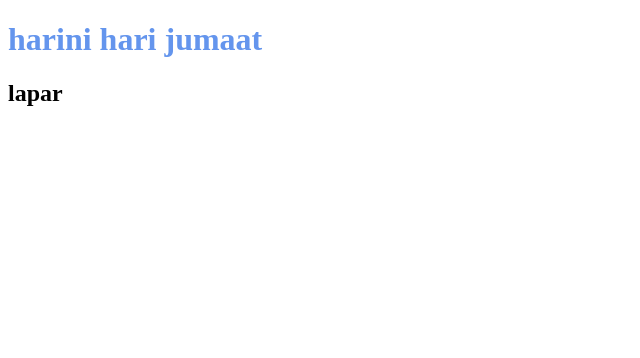
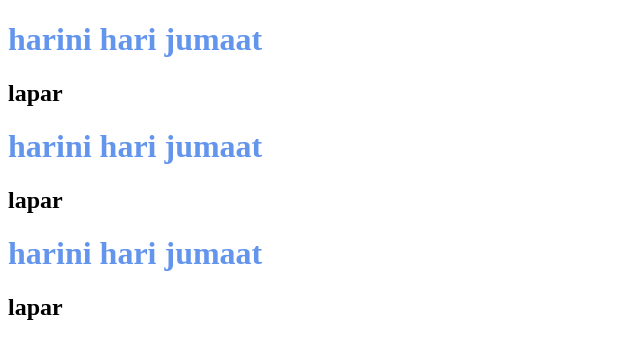
Before and after one commit to Zahid22231/kuiz2repo, a plain HTML site: page index.html in a window 1280 px wide. Shown: the whole page, without its empty margins (0-640 px from the left). Drawn offline with Linux system fonts and the light colour scheme.

Commit message:
mengubah file html

```diff
--- a/index.html
+++ b/index.html
@@ -10,5 +10,13 @@
 <body>
     <h1>harini hari jumaat</h1>
     <h2>lapar</h2>
+
+     <h1>harini hari jumaat</h1>
+    <h2>lapar</h2>
+
+     <h1>harini hari jumaat</h1>
+    <h2>lapar</h2>
+
+
 </body>
 </html>
```
